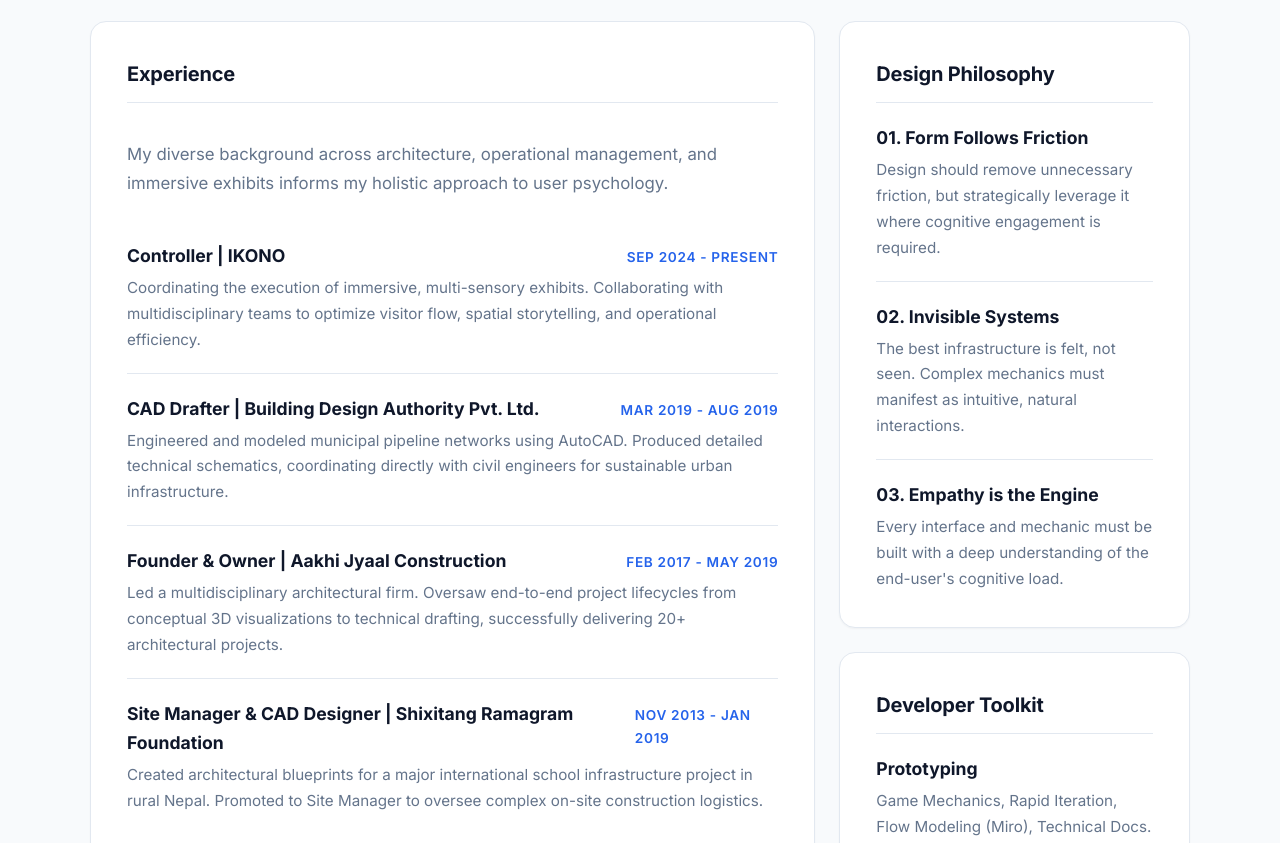
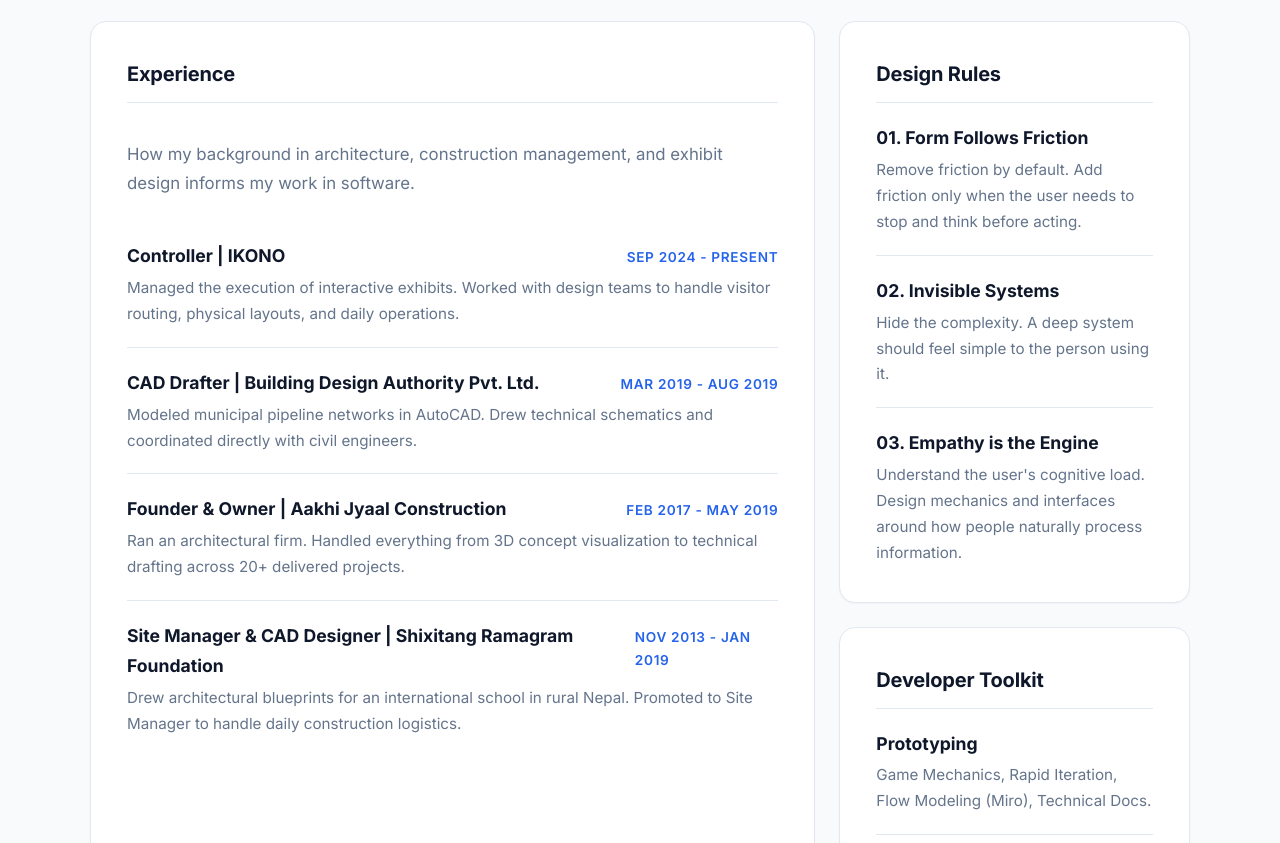
Before and after one commit to sshrestha-design/portfolio, a website: page index.html in a window 1280 px wide. Shown: the part 1723-2566 px from the top of the page. Drawn offline with Linux system fonts and the light colour scheme; files whose address does not match are found by name.

Commit message:
Apply anti-slop guidelines to portfolio copywriting

```diff
--- a/index.html
+++ b/index.html
@@ -51,7 +51,7 @@
             <h1 style="text-transform: none;">Designing Digital & Spatial Realities.</h1>
             <div class="subtitle" style="text-transform: none; font-size: 1.25rem;">Sagar Shrestha | Multidisciplinary Product & Game Designer</div>
             <p class="bio" style="text-transform: none;">
-                Bridging the gap between architecture, software, and human psychology. I engineer interactive systems and spatial experiences that don't just function, they resonate.
+                I design digital products and physical spaces. My background is in architecture and game development, and I build systems based on how people actually use them.
             </p>
             <div style="margin-top: 2rem;">
                 <a href="Sagar_Shrestha_CV.pdf" target="_blank" class="cv-btn">VIEW RÉSUMÉ</a>
@@ -140,35 +140,35 @@
             <section id="section-past-lives" class="bento-tile span-2-col span-2-row">
                 <h2 style="margin-top: 0;">Experience</h2>
                 <div class="info-panel-content">
-                    <p style="margin-bottom: 1.5rem;">My diverse background across architecture, operational management, and immersive exhibits informs my holistic approach to user psychology.</p>
+                    <p style="margin-bottom: 1.5rem;">How my background in architecture, construction management, and exhibit design informs my work in software.</p>
                     <ul class="info-list">
                         <li>
                             <div class="info-header-row">
                                 <strong>Controller | IKONO</strong>
                                 <span class="date">Sep 2024 - Present</span>
                             </div>
-                            <span>Coordinating the execution of immersive, multi-sensory exhibits. Collaborating with multidisciplinary teams to optimize visitor flow, spatial storytelling, and operational efficiency.</span>
+                            <span>Managed the execution of interactive exhibits. Worked with design teams to handle visitor routing, physical layouts, and daily operations.</span>
                         </li>
                         <li>
                             <div class="info-header-row">
                                 <strong>CAD Drafter | Building Design Authority Pvt. Ltd.</strong>
                                 <span class="date">Mar 2019 - Aug 2019</span>
                             </div>
-                            <span>Engineered and modeled municipal pipeline networks using AutoCAD. Produced detailed technical schematics, coordinating directly with civil engineers for sustainable urban infrastructure.</span>
+                            <span>Modeled municipal pipeline networks in AutoCAD. Drew technical schematics and coordinated directly with civil engineers.</span>
                         </li>
                         <li>
                             <div class="info-header-row">
                                 <strong>Founder & Owner | Aakhi Jyaal Construction</strong>
                                 <span class="date">Feb 2017 - May 2019</span>
                             </div>
-                            <span>Led a multidisciplinary architectural firm. Oversaw end-to-end project lifecycles from conceptual 3D visualizations to technical drafting, successfully delivering 20+ architectural projects.</span>
+                            <span>Ran an architectural firm. Handled everything from 3D concept visualization to technical drafting across 20+ delivered projects.</span>
                         </li>
                         <li>
                             <div class="info-header-row">
                                 <strong>Site Manager & CAD Designer | Shixitang Ramagram Foundation</strong>
                                 <span class="date">Nov 2013 - Jan 2019</span>
                             </div>
-                            <span>Created architectural blueprints for a major international school infrastructure project in rural Nepal. Promoted to Site Manager to oversee complex on-site construction logistics.</span>
+                            <span>Drew architectural blueprints for an international school in rural Nepal. Promoted to Site Manager to handle daily construction logistics.</span>
                         </li>
                     </ul>
                 </div>
@@ -176,20 +176,20 @@
 
             <!-- 5. Manifesto (Span 1 Column) -->
             <section id="section-manifesto" class="bento-tile span-1-col">
-                <h2 style="margin-top: 0;">Design Philosophy</h2>
+                <h2 style="margin-top: 0;">Design Rules</h2>
                 <div class="info-panel-content">
                     <ul class="info-list">
                         <li style="padding-top: 0;">
                             <strong>01. Form Follows Friction</strong>
-                            <span>Design should remove unnecessary friction, but strategically leverage it where cognitive engagement is required.</span>
+                            <span>Remove friction by default. Add friction only when the user needs to stop and think before acting.</span>
                         </li>
                         <li>
                             <strong>02. Invisible Systems</strong>
-                            <span>The best infrastructure is felt, not seen. Complex mechanics must manifest as intuitive, natural interactions.</span>
+                            <span>Hide the complexity. A deep system should feel simple to the person using it.</span>
                         </li>
                         <li>
                             <strong>03. Empathy is the Engine</strong>
-                            <span>Every interface and mechanic must be built with a deep understanding of the end-user's cognitive load.</span>
+                            <span>Understand the user's cognitive load. Design mechanics and interfaces around how people naturally process information.</span>
                         </li>
                     </ul>
                 </div>
@@ -210,7 +210,7 @@
                         </li>
                         <li>
                             <strong>Spatial Modeling</strong>
-                            <span>AutoCAD (2D/3D), SketchUp, Spatial Visualization.</span>
+                            <span>AutoCAD (2D/3D), SketchUp.</span>
                         </li>
                     </ul>
                 </div>
```
